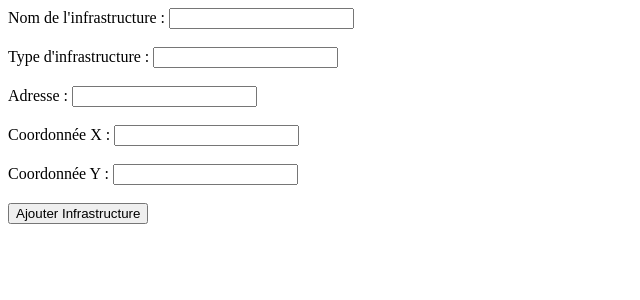
After one commit to Tgby270/GeoApp, a PHP site: page /ajouterInfrastructure.html in a window 1280 px wide. The commit adds this page. Shown: the top 300 px of the page, without its empty margins (0-640 px from the left). Run offline with PHP 8.4, Linux system fonts and the light colour scheme.

Commit message:
Ajouter infrastructure

```diff
--- /dev/null
+++ b/ajouterInfrastructure.html
@@ -0,0 +1,29 @@
+<!DOCTYPE html>
+<html lang="en">
+<head>
+    <meta charset="UTF-8">
+    <meta name="viewport" content="width=device-width, initial-scale=1.0">
+    <title>Ajouter Infrastructure</title>
+</head>
+<body>
+    <form action="ajouterInfrastructure.php" method="post">
+        <label for="nom">Nom de l'infrastructure : </label>
+        <input type="text" id="nom" name="nom" required><br><br>
+
+        <label for="type">Type d'infrastructure : </label>
+        <input type="text" id="type" name="type" required><br><br>
+
+        <label for="adresse">Adresse : </label>
+        <input type="text" id="adresse" name="adresse" required><br><br>
+
+        <label for="coordonnéeX">Coordonnée X : </label>
+        <input type="number" id="coordonnéeX" name="coordonnéeX" required><br><br>
+
+        <label for="coordonnéeY">Coordonnée Y : </label>
+        <input type="number" id="coordonnéeY" name="coordonnéeY" required><br><br>
+
+
+
+        <input type="submit" value="Ajouter Infrastructure">
+</body>
+</html>
--- a/connexion.php
+++ b/connexion.php
@@ -11,7 +11,7 @@
 
             if (password_verify($password, $hashed_password)) {
                 // Connexion réussie
-                header("Location: dashboard.html");
+                header("Location: index.html");
             } else {
                 echo "Mot de passe incorrect.";
             }
--- a/inscription.html
+++ b/inscription.html
@@ -16,6 +16,9 @@
         <label for="password">Mot de passe : :</label>
         <input type="password" id="password" name="password" required><br><br>
 
+        <label for="password2">Vérification mot de passe : :</label>
+        <input type="password2" id="password2" name="password2" required><br><br>
+
         <input type="submit" value="Register">
 </body>
 </html>
--- a/inscription.php
+++ b/inscription.php
@@ -3,10 +3,15 @@
         $siret = htmlspecialchars($_POST['siret']);
         $email = htmlspecialchars($_POST['email']);
         $password = htmlspecialchars($_POST['password']);
+        $password2 = htmlspecialchars($_POST['password2']);
 
         $rep = $bdd -> query("Select count(*) From users Where email = " + "or siret = " + $siret + ";");
 
         if ($rep[0] == 0) {
+            if ($password != $password2) {
+                echo "Les mots de passe ne correspondent pas.";
+                exit();
+            }
             $hashed_password = password_hash($password, PASSWORD_DEFAULT);
             $insert = $bdd -> prepare("Insert Into users (siret, email, password) Values (?, ?, ?);");
             $insert -> execute(array(
```
Also changed, not shown: ajouterInfrastrucutre.php (added, +19 -0 lines).
